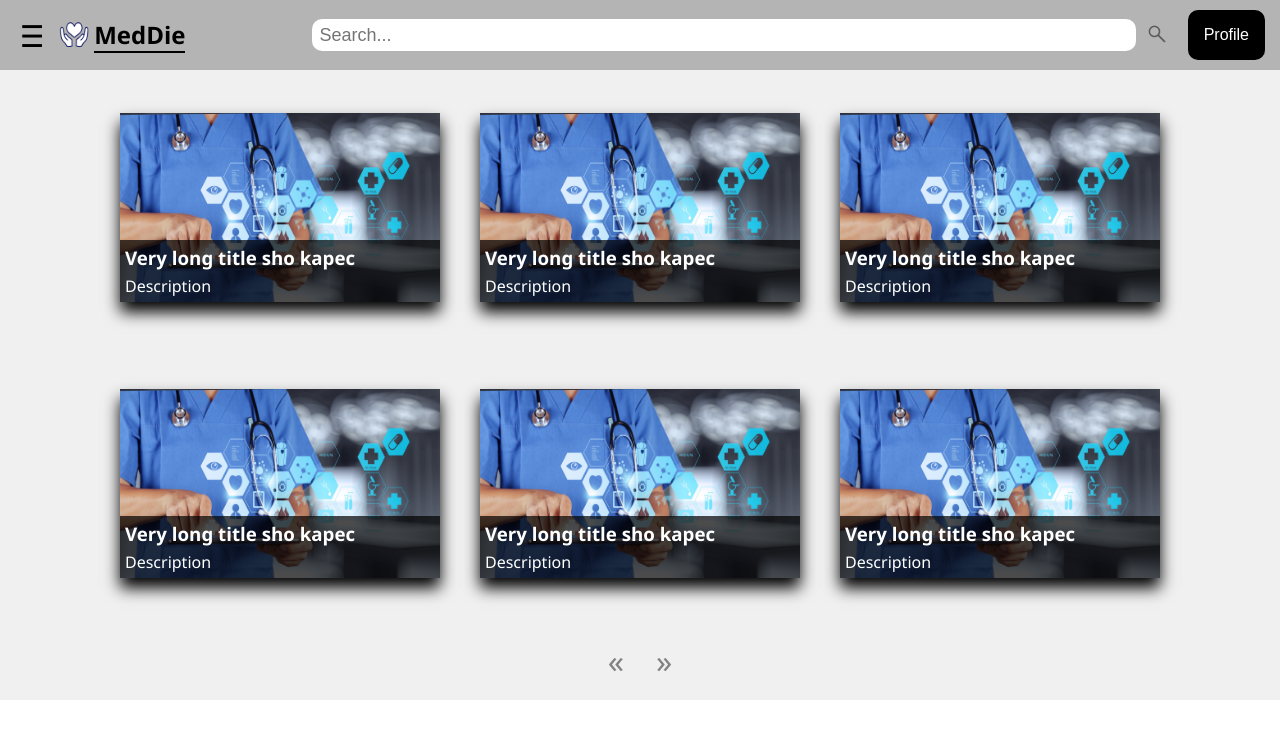
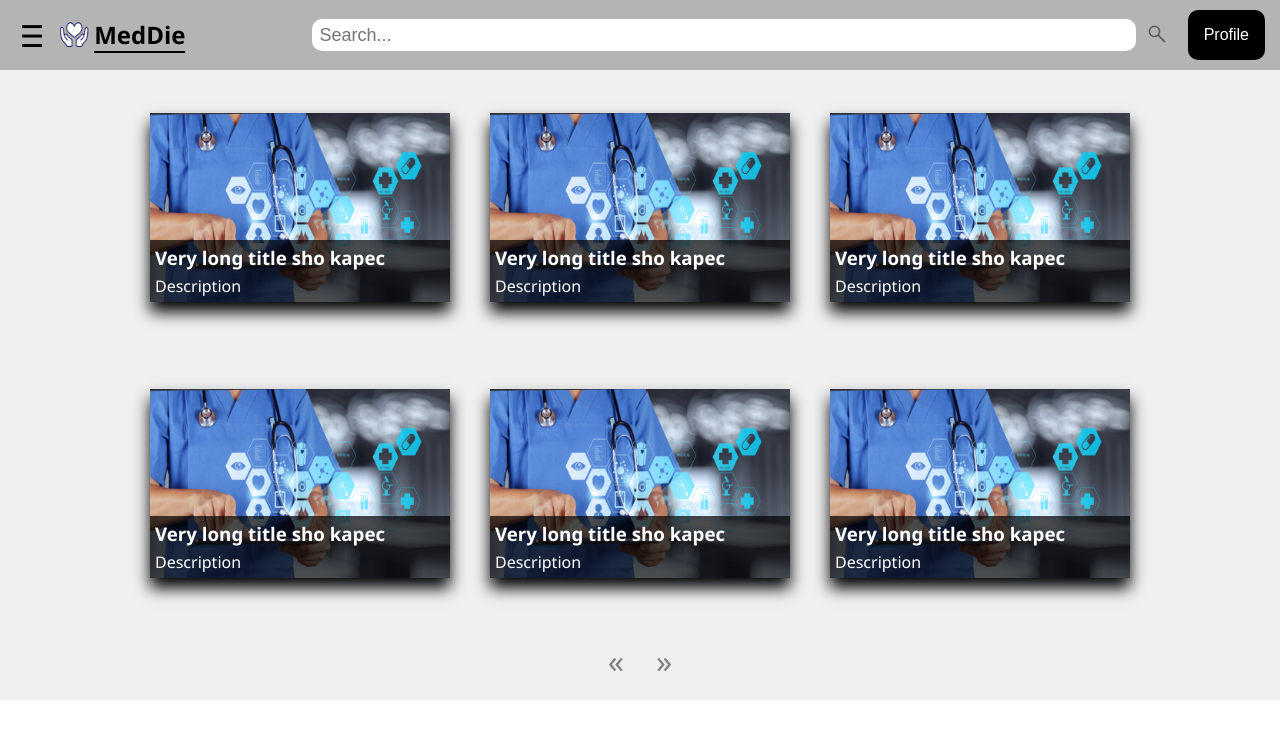
Before and after one commit to Palibrix/COAX_Project, a Django app: page / in a window 1280 px wide. Shown: the top 747 px of the page. Run offline with Django 4.2, Linux system fonts and the light colour scheme; the visitor is signed in with stand-in values (Sample User, id 1); parts of the project's set-up code (start-up, migrations or seed data) failed here and were passed over.

Commit message:
Small fixes of main page.

```diff
--- a/MedSite/mainPage/templates/mainPage/mainPage.html
+++ b/MedSite/mainPage/templates/mainPage/mainPage.html
@@ -1,6 +1,9 @@
 {% extends 'base.html' %}
 {% load static %}
     {% block mainPage%}
+<head>
+        <link rel="stylesheet" type="text/css" href="{% static 'mainPage/style.css' %}">
+</head>
         <div id="Main">
         <div class="Box">
             <img class="picture" src="{% static 'mainPage/images/pic.jpg' %}" alt="pic1">
--- a/MedSite/static/mainPage/style.css
+++ b/MedSite/static/mainPage/style.css
@@ -188,7 +188,7 @@ body{
 
 
 .Box{
-    width: 25%;
+    width: 300px;
     height: 30%;
     display: flex;
     justify-content: flex-end;
```
